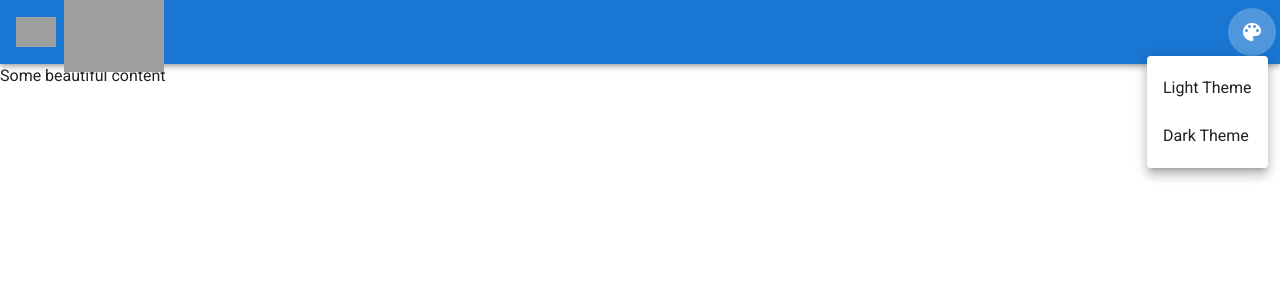
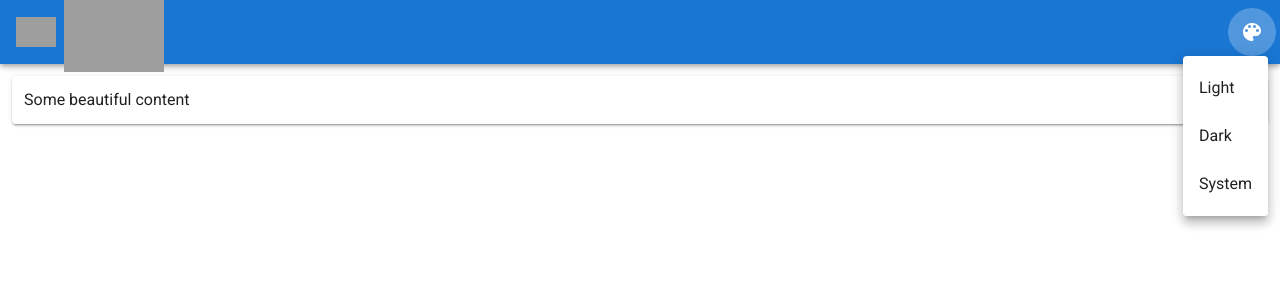
Before and after one commit to apalevich/vuetify2-theme-toggler, a Vue app in the folder theme-toggler/: page / in a window 1280 px wide. Both pictures are taken after a click on the button 1252 px from the left and 32 px from the top of the page. Shown: the top 300 px of the page. Built offline with nearby package versions, Linux system fonts and the light colour scheme; grey boxes are pictures that could not be loaded.

Commit message:
Add system theme support

```diff
--- a/theme-toggler/src/App.vue
+++ b/theme-toggler/src/App.vue
@@ -35,18 +35,18 @@
           </v-btn>
         </template>
         <v-list>
-          <v-list-item @click="changeTheme('light')">
-            <v-list-item-title>Light Theme</v-list-item-title>
-          </v-list-item>
-          <v-list-item @click="changeTheme('dark')">
-            <v-list-item-title>Dark Theme</v-list-item-title>
+          <v-list-item
+              v-for="(theme, i) in themes"
+              :key="i"
+              @click="changeTheme(theme.value)">
+            <v-list-item-title>{{theme.title}}</v-list-item-title>
           </v-list-item>
         </v-list>
       </v-menu>
     </v-app-bar>
 
     <v-main>
-      Some beautiful content
+      <v-card class="pa-3 ma-3">Some beautiful content</v-card>
     </v-main>
   </v-app>
 </template>
@@ -57,10 +57,21 @@ export default {
 
   data() {
     return {
-      selectedTheme: 'light', // Default theme
-      themes: ['light', 'dark'], // List of available themes
+      selectedTheme: 'light',
+      themes: [
+          {title: 'Light', value: 'light'},
+          {title: 'Dark', value: 'dark'},
+      ],
     };
   },
+
+  created() {
+    this.themes.push({
+      title: 'System',
+      value: window.matchMedia('(prefers-color-scheme: light)').matches ? 'light' : 'dark'
+    });
+  },
+
   methods: {
     changeTheme(theme) {
       this.$vuetify.theme.dark = theme === 'dark';
```
